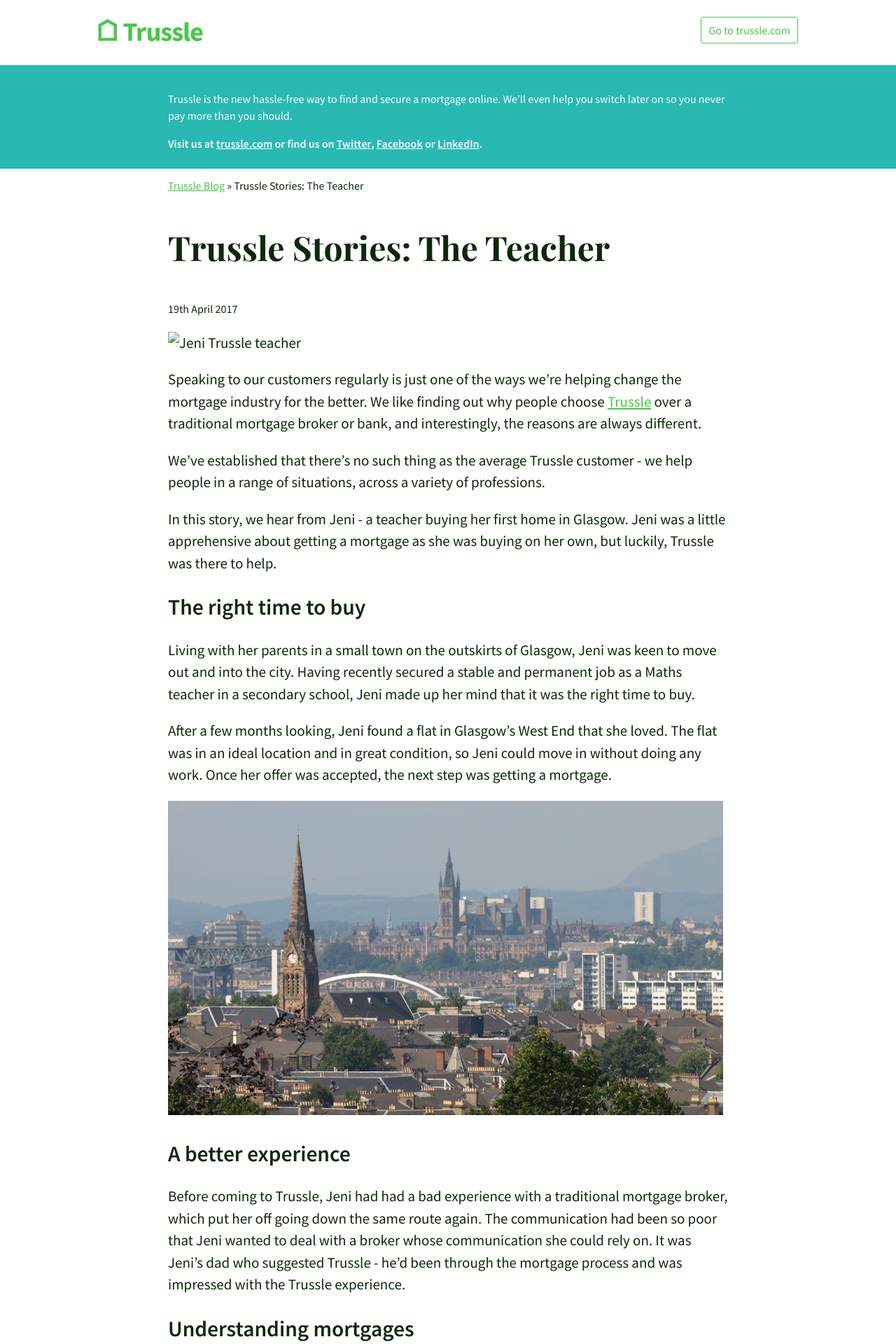
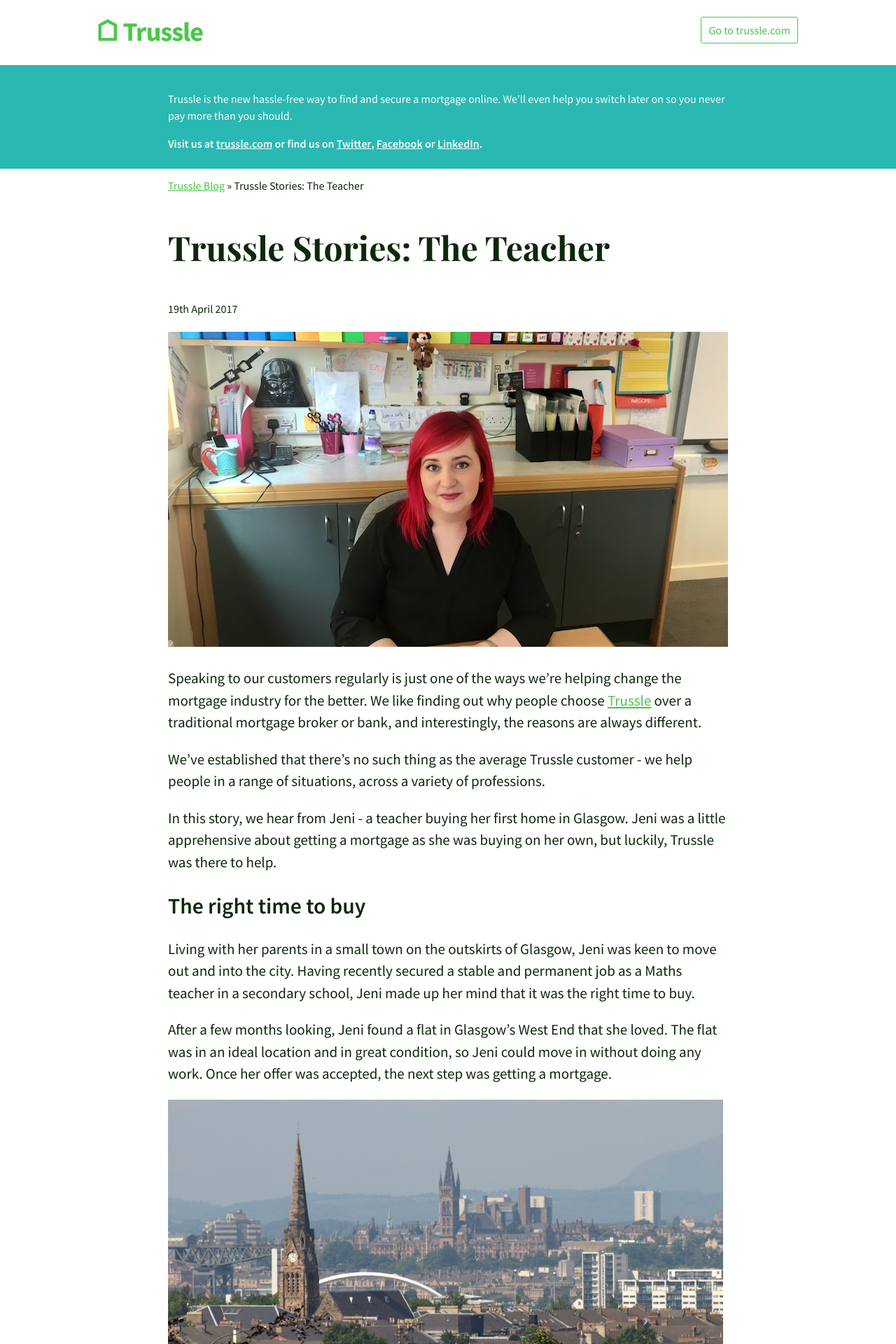
Before and after one commit to olitrussle/blog, a Jekyll site: the page built from _posts/2017-04-19-trussle-stories-the-teacher.md, in a window 1280 px wide. Shown: the top 1920 px of the page at 70% size. Built offline with Jekyll 4.4.1, drawn with Linux system fonts in a browser that asks for light colours; comment, search, counter and statistics services are not loaded.

Commit message:
Fix weirdness.

```diff
--- a/_posts/2017-04-19-trussle-stories-the-teacher.md
+++ b/_posts/2017-04-19-trussle-stories-the-teacher.md
@@ -5,11 +5,11 @@
 excerpt: >-
   In this story, we hear from Jeni, a first time buyer who was nervous about
   getting a mortgage. Luckily, Trussle was there to help.
-thumbnail_filename: Jeni trussle square.jpg
-author: Lydia Bower
+thumbnail_filename: 'Jeni trussle square.JPG'
+author: 'Lydia Bower'
 date: '2017-04-19T00:00:00.000Z'
 ---
-![Jeni Trussle teacher]({{site.baseurl}}/_posts/Jeni Trussle.JPG)
+![Jeni Trussle teacher]({{site.baseurl}}/images/post_images/Jeni Trussle.JPG)
 
 Speaking to our customers regularly is just one of the ways we’re helping change the mortgage industry for the better. We like finding out why people choose [Trussle](https://trussle.com/) over a traditional mortgage broker or bank, and interestingly, the reasons are always different.
 
```
Also changed, not shown: images/post_images/Jeni Trussle.JPG (added).
